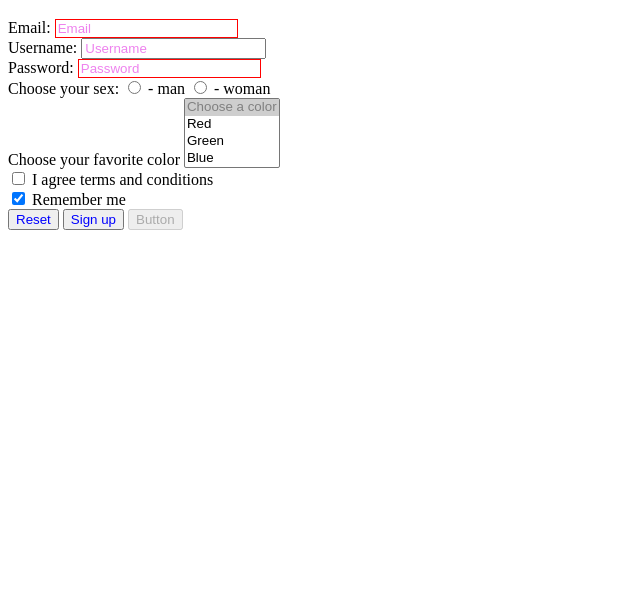
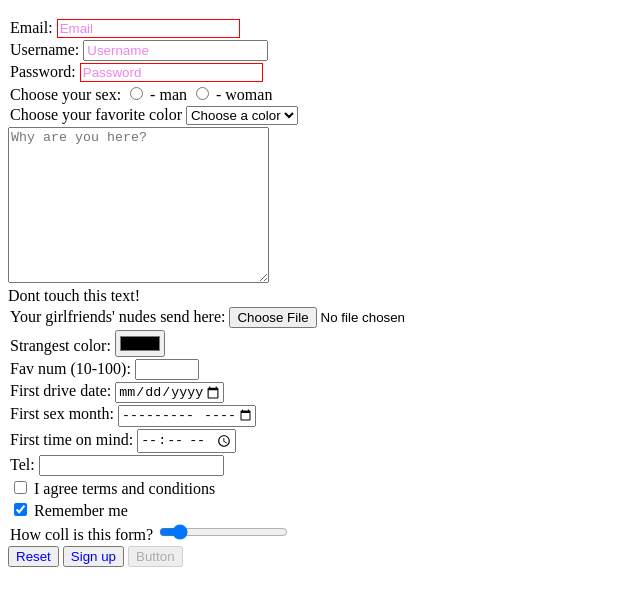
Before and after one commit to MichNoga/first_study_project, a plain HTML site: page index.html in a window 1280 px wide. Shown: the part 61-666 px from the top of the page, without its empty margins (0-640 px from the left). Drawn offline with Linux system fonts and the light colour scheme.

Commit message:
form lessons

```diff
--- a/index.html
+++ b/index.html
@@ -18,7 +18,7 @@
 
         <label class="form-field">
             Username:
-            <input class="field" type="text" name="username" placeholder="Username">
+            <input class="field" type="text"  name="username" placeholder="Username">
         </label>
 
         <label class="form-field">
@@ -32,6 +32,7 @@
             minlength="4"
             maxlength="16"
             pattern="\d+"
+            tabindex="1"
             >
         </label>
 
@@ -50,7 +51,7 @@
         <label class="form-field">
             Choose your favorite color
 
-            <select name="color" required multiple>
+            <select name="color" required>
                 <option value=""disabled selected>Choose a color</option>
                 <option value="#f00">Red</option>
                 <option value="#0f0">Green</option>
@@ -58,7 +59,71 @@
             <select>
         </label>
 
+        <textarea name="feedback"
+        placeholder="Why are you here?"
+        cols="30"
+        rows="10"
+        required></textarea>
 
+        <div contenteditable>Dont touch this text!</div>
+
+        <label class="form-field">
+            Your girlfriends' nudes send here:
+            <input type="file"
+            name="nudes"
+            accept="image/png, image/jpeg">
+        </label>
+
+        <label class="form-field">
+            <input type="hidden"
+            name="role"
+            value="admin">
+        </label>
+
+        <label class="form-field">
+            Strangest color:
+            <input type="color"
+            value="#f00">
+        </label>
+
+        <label class="form-field">
+            Fav num (10-100):
+            <input type="number"
+            min="10"
+            max="100"
+            step="3">
+        </label>
+
+        <label class="form-field">
+            First drive date:
+            <input type="date"
+            min="1900-01-01"
+            max="2030-12-31"
+            >
+        </label>
+
+        <label class="form-field">
+            First sex month:
+            <input type="month"
+            min="1900-01"
+            max="2030-12"
+            >
+        </label>
+
+        <label class="form-field">
+            First time on mind:
+            <input type="time"
+            >
+        </label>
+
+        <label class="form-field">
+            Tel:
+            <input type="tel"
+            name="phone"
+            pattern="[0-9]{3}-[0-9]{3}-[0-9]{4}"
+            required
+            >
+        </label>
 
         <label class="form-field">
             <input type="checkbox"
@@ -83,6 +148,17 @@
             Remember me
         </label>
 
+        <label class="form-field">
+            How coll is this form? <input type="range"
+            name="coolness"
+            value="23"
+            min="10"
+            max="100"
+            step="10"
+            required
+            >
+        </label>
+
         <button type="reset" class="form-button">Reset</button>
         <button type="submit" class="form-button">Sign up</button>
         <button type="button" class="form-button" disabled>Button</button>
--- a/styles.css
+++ b/styles.css
@@ -1,5 +1,6 @@
 .form-field {
     display: block;
+    margin: 2px;
 }
 .field::placeholder {
     color: violet;
@@ -20,3 +21,7 @@
 .form-button:enabled {
     color: blue
 }
+
+.field:outline {
+    border-color: blue;
+}
```
